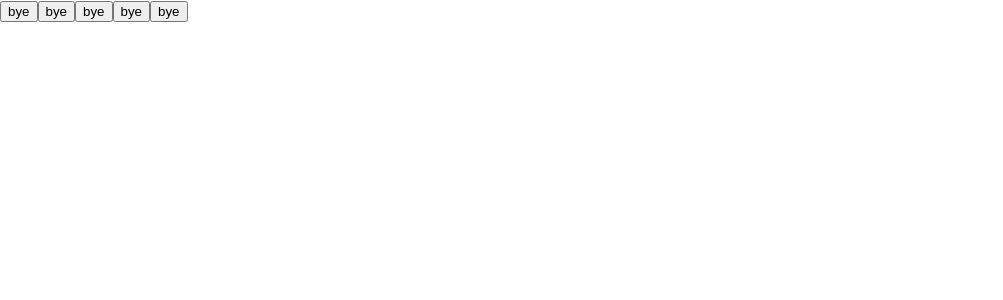
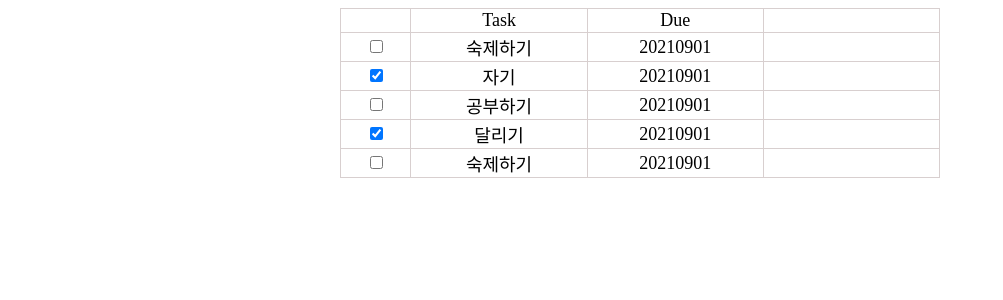
Before and after one commit to ans3094/sample-react-app, a React (Create React App) app: page / in a window 1280 px wide. Shown: the top 300 px of the page, without its empty margins (0-1003 px from the left). Built offline with nearby package versions, Linux system fonts and the light colour scheme; data requests are answered from the project's data file.

Commit message:
[add] 프로젝트 만들기 21일차, 22일차

```diff
--- a/src/App.js
+++ b/src/App.js
@@ -1,28 +1,24 @@
-import {useState} from "react";
+import React from "react";
+import { BrowserRouter, Routes, Route } from "react-router-dom";
+import Items from "./components/Items";
+import Header from "./components/Header";
+import CreateItem from "./components/CreateItem";
 
 function App() {
-  const [click1, toggle1]=useToggle(false);
-  const [click2, toggle2]=useToggle(false);
-  const [click3, toggle3]=useToggle(false);
-  const [click4, toggle4]=useToggle(false);
-  const [click5, toggle5]=useToggle(false);
+  return (
+    <BrowserRouter>
+      <div className="App">
+        <Header/>
+        <Routes>
+          <Route path="/" element={<Items/>}></Route>
+          <Route path="/todo" element={<Items/>}></Route>
+          <Route path="/done" element={<Items/>}></Route>
+          <Route path="/create_item" element={<CreateItem/>}></Route>
+        </Routes>
+      </div>
+    </BrowserRouter>
+  );
 
-
-  return(
-   <>
-    <button onClick={toggle1}>{click1  ? 'hello ' : 'bye'}</button>
-    <button onClick={toggle2}>{click2  ? 'hello ' : 'bye'}</button>
-    <button onClick={toggle3}>{click3  ? 'hello ' : 'bye'}</button>
-    <button onClick={toggle4}>{click4  ? 'hello ' : 'bye'}</button>
-    <button onClick={toggle5}>{click5  ? 'hello ' : 'bye'}</button>
-   </>
-  )
 }
 
-const useToggle = (initialState = false) => {
-  const [state, setState] = useState(initialState);
-  const toggle = () => setState((state) => !state);
-  return [state, toggle];
-};
-
 export default App;
--- /dev/null
+++ b/src/components/CreateItem.js
@@ -0,0 +1,3 @@
+export default function CreateItem(){
+    return <div></div>
+}
--- /dev/null
+++ b/src/components/Header.js
@@ -0,0 +1,3 @@
+export default function Header(){
+    return <div></div>
+}
--- /dev/null
+++ b/src/components/Item.js
@@ -0,0 +1,13 @@
+import {  useState } from "react";
+
+export default function Item({item : i}) {
+    const [item, setItem] = useState(i)
+    return (
+        <tr>
+        <td><input type="checkbox" checked={item.status === 'done' ? true : false} readOnly></input></td>
+        <td>{item.task}</td>
+        <td>{item.due}</td>
+        <td></td>
+    </tr>
+    )
+}
--- /dev/null
+++ b/src/components/Items.js
@@ -0,0 +1,30 @@
+import { useState, useEffect  } from "react";
+import Item from "./Item";
+
+export default function Items(){
+    const [data, setData] = useState([]);
+
+    useEffect(()=>{
+        fetch("http://localhost:3001/items").then((res)=>{
+            return res.json()
+        })
+        .then((json_response)=>{
+            setData(json_response);
+        });
+    })
+    var item = {status:"done", task:"커피마시기", due:"20231009"}
+
+    return <table>
+        <tbody>
+            <tr>
+                <td></td>
+                <td>Task</td>
+                <td>Due</td>
+                <td></td>
+            </tr>
+            {data.map((item)=>{
+                return <Item key={item.id} item={item}/>
+            })}
+        </tbody>
+    </table>
+}
--- /dev/null
+++ b/src/db/db.json
@@ -0,0 +1,27 @@
+{
+    "items": [
+        {
+          "id": 1,
+          "task": "숙제하기",
+          "due": "20210901",
+          "status": "todo"
+    }, {
+          "id": 2,
+          "task": "자기",
+          "due": "20210901",
+          "status": "done"
+    }, {
+          "id": 3,
+          "task": "공부하기",
+          "due": "20210901",
+          "status": "todo"
+    }, {
+    "id": 4,
+    "task": "달리기", "due": "20210901", "status": "done"
+    }, {
+          "id": 5,
+          "task": "숙제하기",
+          "due": "20210901",
+          "status": "todo"
+    } ]
+}
--- a/src/index.css
+++ b/src/index.css
@@ -1,13 +1,40 @@
-body {
-  margin: 0;
-  font-family: -apple-system, BlinkMacSystemFont, 'Segoe UI', 'Roboto', 'Oxygen',
-    'Ubuntu', 'Cantarell', 'Fira Sans', 'Droid Sans', 'Helvetica Neue',
-    sans-serif;
-  -webkit-font-smoothing: antialiased;
-  -moz-osx-font-smoothing: grayscale;
+.App {
+  width: 600px;
+  margin: 0 auto;
 }
-
-code {
-  font-family: source-code-pro, Menlo, Monaco, Consolas, 'Courier New',
-    monospace;
+.header {
+  display: flex;
+  align-items: center;
+  justify-content: flex-end;
 }
+.header .menu {
+  margin-left: auto;
+}
+.header .menu .link {
+  margin-left: 5px;
+}
+table {
+  border-collapse: collapse;
+  width: 100%;
+}
+table td {
+  width: 25%;
+  border: 1px solid rgb(216, 207, 207);
+  text-align: center;
+  font-size: 18px;
+}
+table td:first-child {
+  width: 10%;
+}
+button {
+  font-size: 16px;
+  cursor: pointer;
+  border: none;
+  border-radius: 8px;
+  padding: 6px 12px;
+  color: #fff;
+  background-color: rgb(235, 127, 26);
+}
+.input_area {
+  margin-bottom: 10px;
+}
```
Also changed, not shown: src/db/data.json (added, +27 -0 lines).
